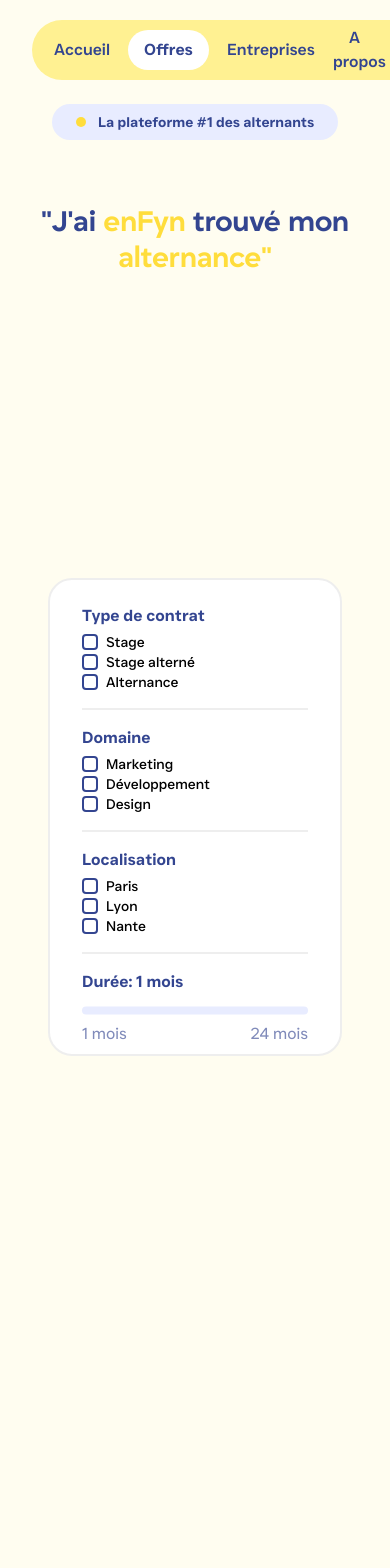
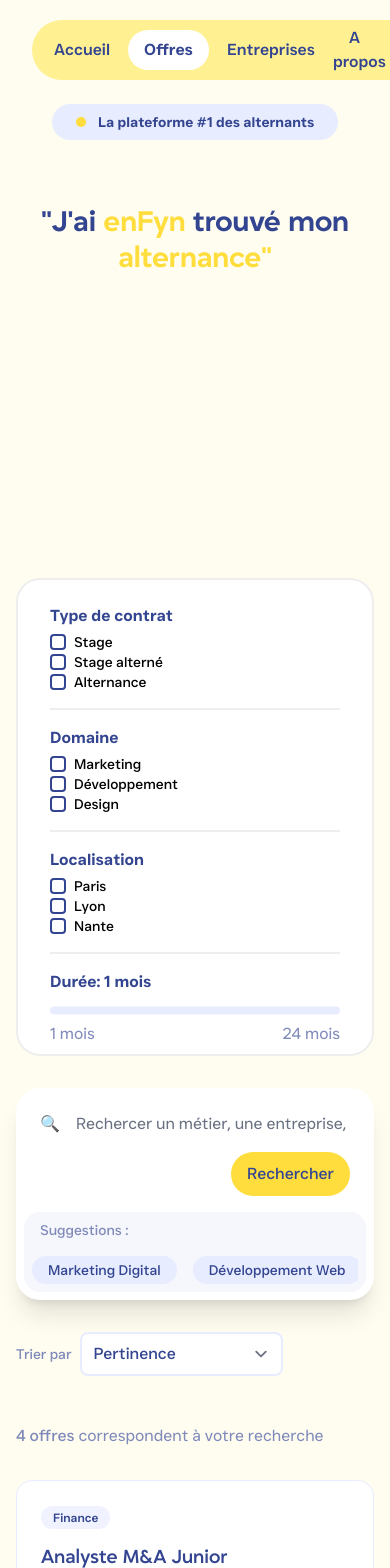
Before and after one commit to Fyn-JobBoard/front-students, a SvelteKit app: page /jobs in a window 390 px wide. Shown: the top 1568 px of the page. Built offline with nearby package versions, Linux system fonts and the light colour scheme; what @iconify/tailwind4 would draw is missing.

Commit message:
job responsive

```diff
--- a/src/routes/jobs/+page.svelte
+++ b/src/routes/jobs/+page.svelte
@@ -14,6 +14,6 @@
 <header>
 	<Hero />
 </header>
-<main class="mx-auto max-w-400 px-12 pb-14">
+<main class="mx-auto max-w-400 px-4 pb-14">
 	<Navigator />
 </main>
--- a/src/routes/jobs/navigator.svelte
+++ b/src/routes/jobs/navigator.svelte
@@ -97,14 +97,14 @@
 	}
 </script>
 
-<section class="grid gap-8 max-lg:grid-rows-2 lg:grid-cols-[auto_1fr]">
-	<aside class="sticky top-22 h-fit">
+<section class="grid gap-8 max-lg:grid-rows-[repeat(2,auto)] lg:grid-cols-[auto_1fr]">
+	<aside class="lg:sticky lg:top-22 h-fit">
 		{#key force_filter_update}
 			<Filters bind:filters />
 		{/key}
 	</aside>
 	<main>
-		<header class="grid gap-8 max-lg:grid-rows-2 lg:grid-cols-[1fr_auto]">
+		<header class="grid gap-8 max-lg:grid-rows-[repeat(2,auto)] lg:grid-cols-[1fr_auto]">
 			<Search
 				name="job_search"
 				bind:value={query}
@@ -166,7 +166,7 @@
 
 			{#key fetch_result}
 				{#await fetch_offers() then offers}
-					<ul class="grid grid-cols-2 gap-4">
+					<ul class="grid grid-cols-1 md:grid-cols-2 gap-4">
 						{#each offers as offer}
 							<JobCard {...offer} />
 						{/each}
```
